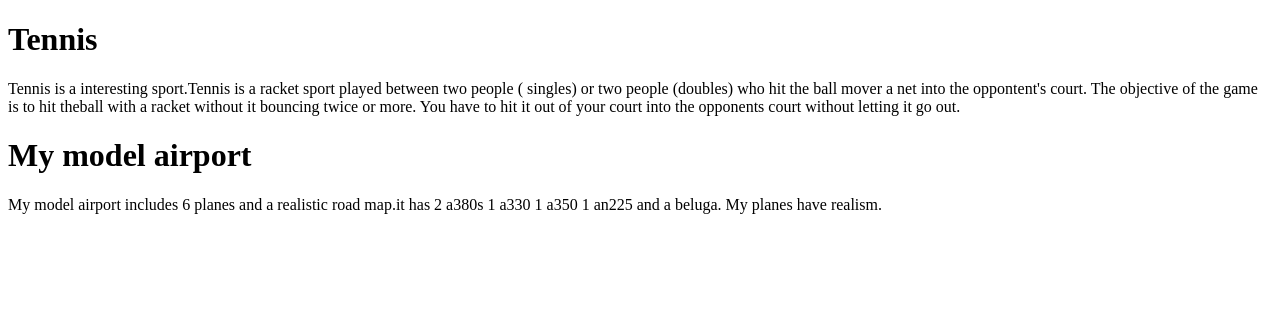
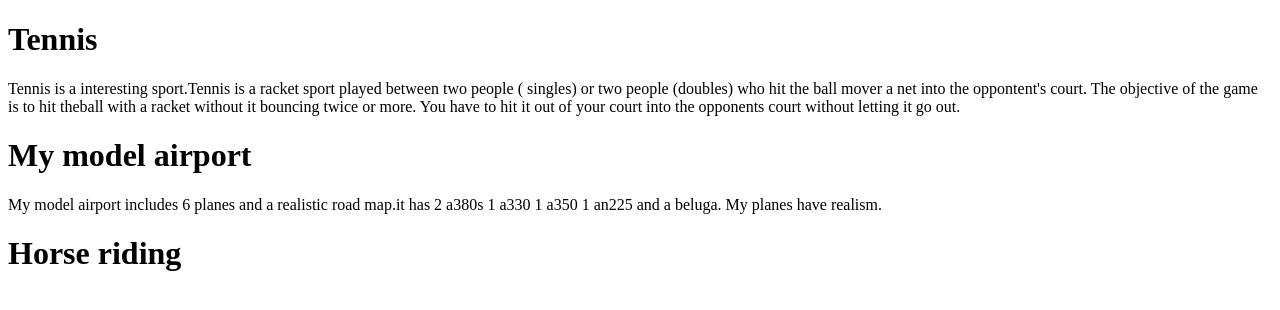
Before and after one commit to rn100416/Reyansh7H, a plain HTML site: page Index.html in a window 1280 px wide. Drawn offline with Linux system fonts and the light colour scheme.

Commit message:
Update Index.html

```diff
--- a/Index.html
+++ b/Index.html
@@ -14,5 +14,6 @@
     <h1>My model airport </h1>
      My model airport includes 6 planes and a realistic  road map.it has 2 a380s 1 a330 1 a350 1 an225 and a beluga.
      My planes have realism.
+    <h1> Horse riding </h1>
 </body>
 </html>
```
